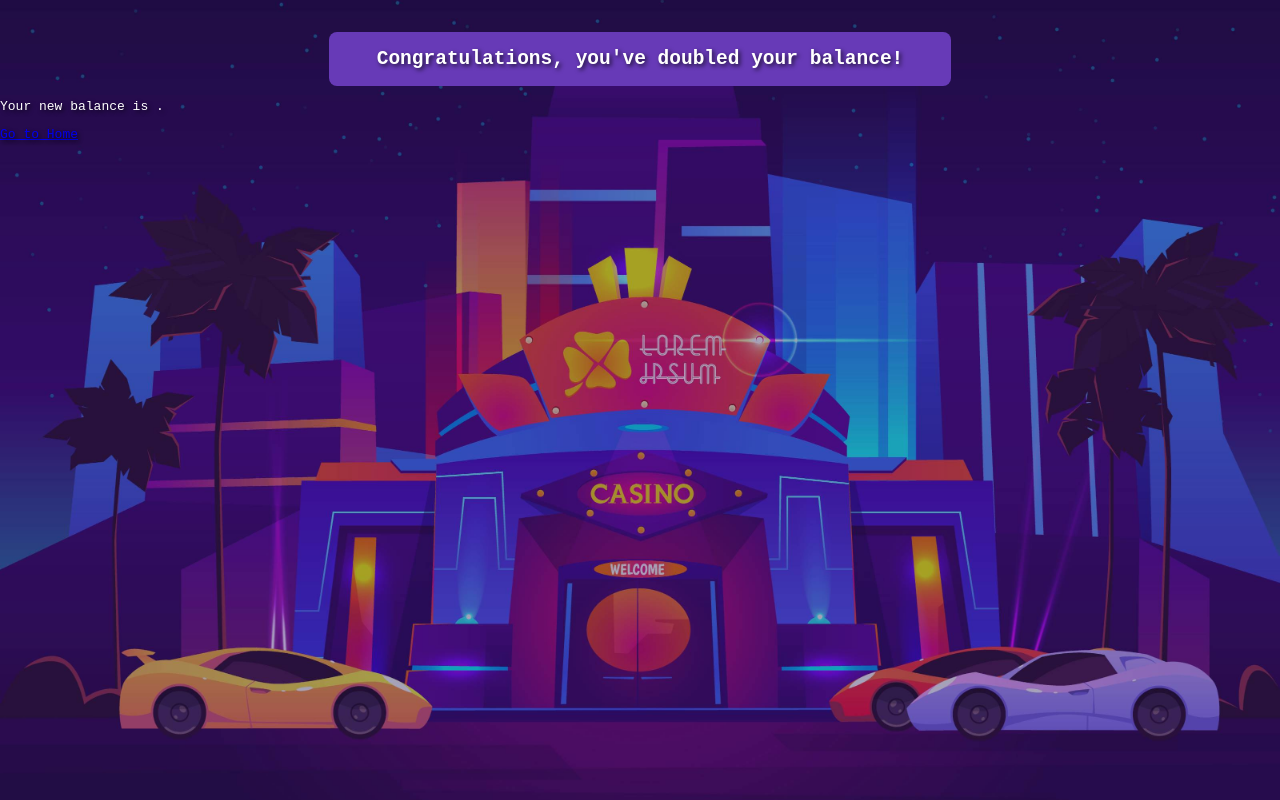
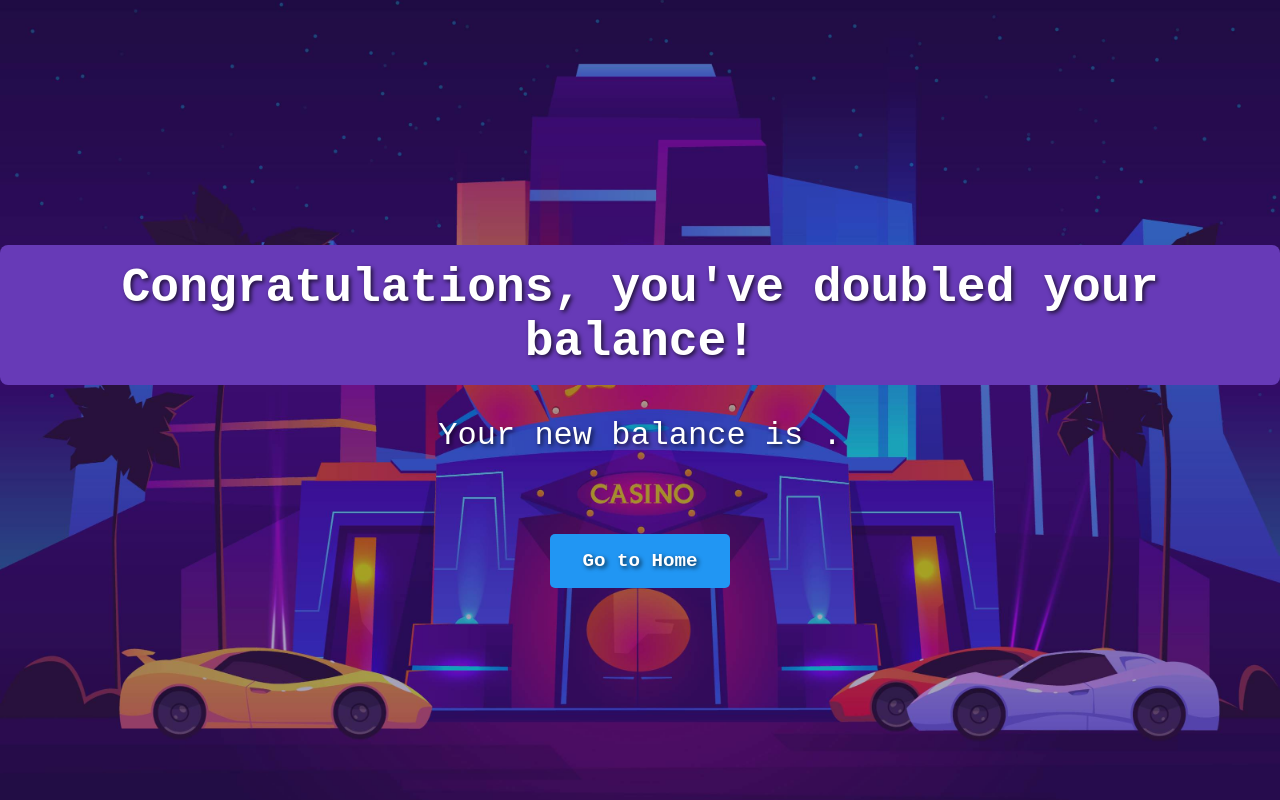
Before and after one commit to trubo4ka911/react-casino, a React (Create React App) app: page /winner in a window 1280 px wide. Built offline with nearby package versions, Linux system fonts and the light colour scheme.

Commit message:
Update WinnerPage.scss

```diff
--- a/src/sass/components/WinnerPage.scss
+++ b/src/sass/components/WinnerPage.scss
@@ -0,0 +1,28 @@
+@import "../base/colors.scss";
+@import "../base/common.scss";
+@import "../base/button.scss";
+
+.winner-page {
+  @include flexbox();
+  flex-direction: column;
+  height: 100vh;
+
+  h2 {
+    margin-top: 3rem;
+    font-size: 3rem;
+    text-align: center;
+    text-shadow: 2px 2px 4px rgba(0, 0, 0, 0.7);
+  }
+
+  p {
+    margin-top: 2rem;
+    font-size: 2rem;
+    text-align: center;
+    text-shadow: 2px 2px 4px rgba(0, 0, 0, 0.7);
+  }
+
+  a {
+    @include button-style();
+    margin-top: 3rem;
+  }
+}
```
